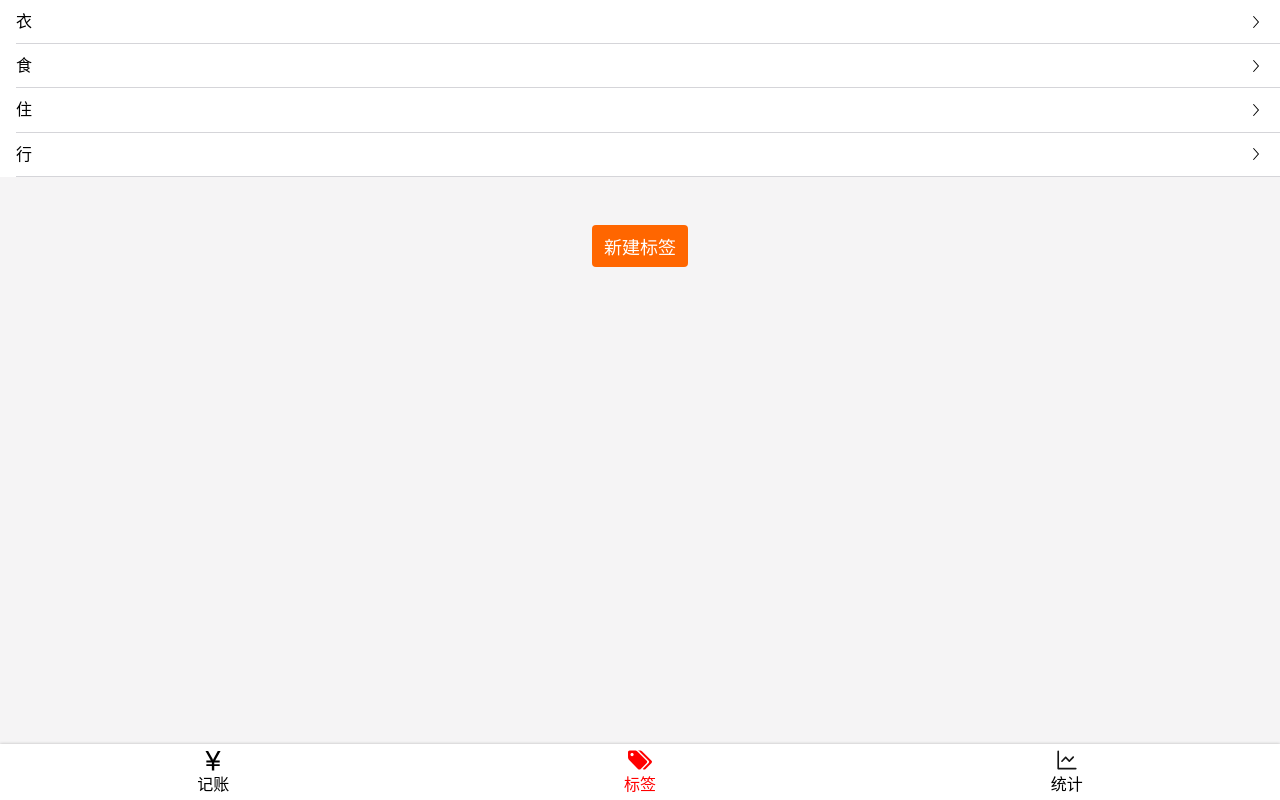
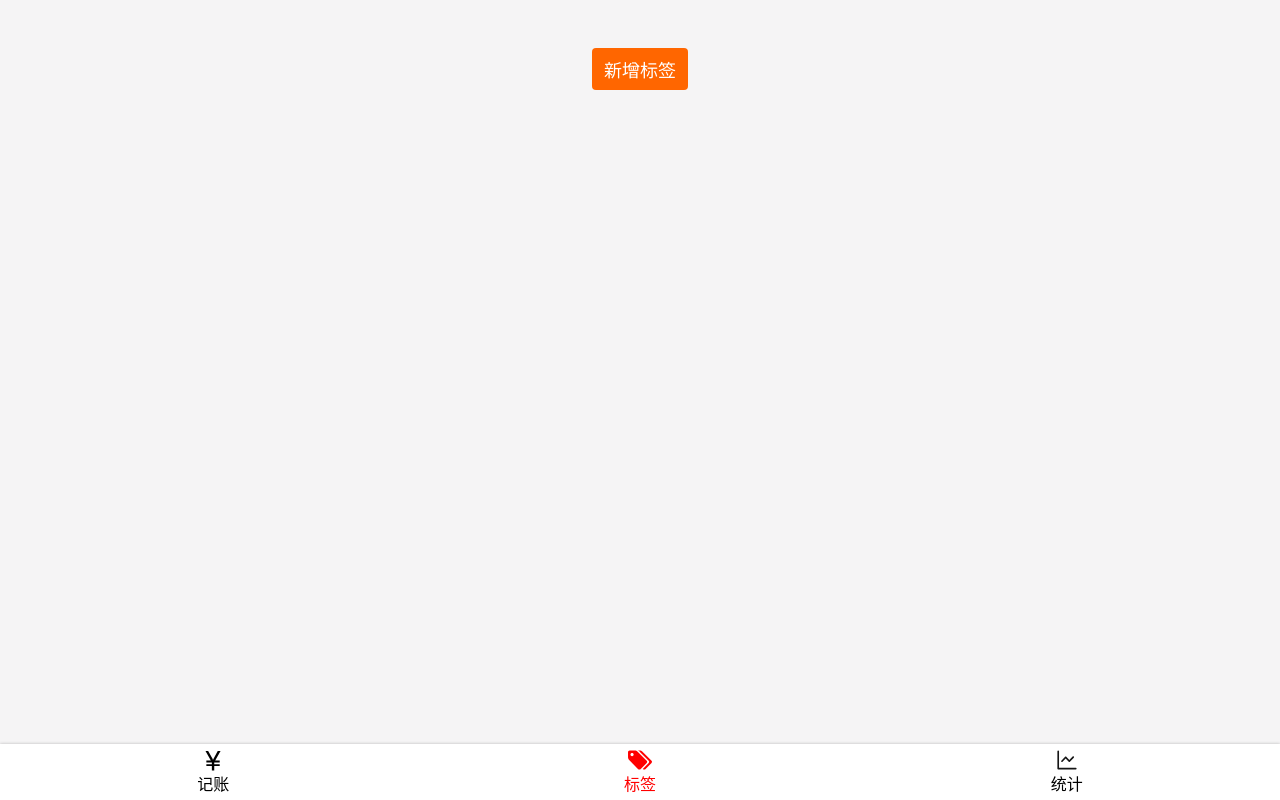
Before and after one commit to Gjc452/Drib-money-react, a React app: page /tags in a window 1280 px wide. Built offline with nearby package versions, Linux system fonts and the light colour scheme.

Commit message:
数据持久化

```diff
--- a/src/components/TagsSection.tsx
+++ b/src/components/TagsSection.tsx
@@ -1,7 +1,6 @@
 import styled from 'styled-components';
-import React, {useState} from 'react';
+import React from 'react';
 import useTags from '../useTags';
-import createId from '../lib/createId';
 
 const Wrapper = styled.section`
   background: #FFF;
@@ -32,20 +31,8 @@ type Props = {
   onChange: (selected: number[]) => void
 }
 const TagsSection: React.FC<Props> = (props) => {
-  const {tags, setTags} = useTags();
+  const {tags, addTag} = useTags();
   const selectedTagIds = props.value;
-  const onAddTag = () => {
-    const tagName = window.prompt('新标签的名称为');
-    if (tagName !== null) {
-      let tagList = tags.map(tag => tag.name);
-      if (tagList.indexOf(tagName) >= 0) {
-        window.alert('标签已存在');
-      } else {
-        setTags([...tags, {id: createId(), name: tagName}]);
-        console.log(tags);
-      }
-    }
-  };
   const onToggleTag = (tagId: number) => {
     if (selectedTagIds.indexOf(tagId) >= 0) {
       props.onChange(selectedTagIds.filter(t => t !== tagId));
@@ -60,7 +47,7 @@ const TagsSection: React.FC<Props> = (props) => {
         {tags.map(tag => <li onClick={() => {onToggleTag(tag.id);}} key={tag.id}
                              className={(getClass(tag.id))}>{tag.name}</li>)}
       </ol>
-      <button onClick={onAddTag}>新增标签</button>
+      <button onClick={addTag}>新增标签</button>
     </Wrapper>
   );
 };
--- /dev/null
+++ b/src/hooks/useUpdate.tsx
@@ -0,0 +1,14 @@
+import {useEffect, useRef} from 'react';
+
+const useUpdate = (fn: () => void, deps: any[]) => {
+  const count = useRef(0);
+  useEffect(() => {
+    count.current += 1;
+  });
+  useEffect(() => {
+    if (count.current > 1) {
+      fn();
+    }
+  }, deps);
+};
+export default useUpdate;
--- a/src/lib/createId.tsx
+++ b/src/lib/createId.tsx
@@ -1,7 +1,7 @@
 let id = JSON.parse(window.localStorage.getItem('_id') || '0');
 const createId = () => {
   id += 1;
-  // window.localStorage.setItem('_id', JSON.stringify(id));
+  window.localStorage.setItem('_id', JSON.stringify(id));
   return id;
 };
 export default createId;
--- a/src/useTags.tsx
+++ b/src/useTags.tsx
@@ -1,15 +1,28 @@
-import {useState} from 'react';
+import {useEffect, useRef, useState} from 'react';
 import createId from './lib/createId';
+import useUpdate from './hooks/useUpdate';
 
-const defaultTags = [
-  {id: createId(), name: '衣'},
-  {id: createId(), name: '食'},
-  {id: createId(), name: '住'},
-  {id: createId(), name: '行'}
-];
 const useTags = () => {
-  const [tags, setTags] = useState<{ id: number; name: string }[]>(defaultTags);
+  const [tags, setTags] = useState<{ id: number; name: string }[]>([]);
+  useEffect(() => {
+    setTags(JSON.parse(window.localStorage.getItem('tags') || '[]'));
+  }, []);
+  useUpdate(() => {
+    window.localStorage.setItem('tags', JSON.stringify(tags));
+  }, [tags]);
   const findTag = (id: number) => tags.filter(tag => tag.id === id)[0];
+  const addTag = () => {
+    const tagName = window.prompt('新标签的名称为');
+    if (tagName !== null) {
+      let tagList = tags.map(tag => tag.name);
+      if (tagList.indexOf(tagName) >= 0) {
+        window.alert('标签已存在');
+      } else {
+        setTags([...tags, {id: createId(), name: tagName}]);
+        console.log(tags);
+      }
+    }
+  };
   const findTagIndex = (id: number) => {
     let result = -1;
     for (let i = 0; i < tags.length; i++) {
@@ -26,6 +39,6 @@ const useTags = () => {
     setTags(tags.filter(tag => tag.id !== id));
     window.history.back();
   };
-  return {tags: tags, setTags, findTag, findTagIndex, updateTag, deleteTag};
+  return {tags: tags, setTags, findTag, findTagIndex, updateTag, deleteTag, addTag};
 };
 export default useTags;
--- a/src/views/Tags.tsx
+++ b/src/views/Tags.tsx
@@ -32,7 +32,7 @@ const Center = styled.div`
 
 
 function Tags() {
-  const {tags} = useTags();
+  const {tags, addTag} = useTags();
   return (
     <Layout>
       <TabList>
@@ -48,7 +48,7 @@ function Tags() {
         <Space/>
         <Space/>
         <Space/>
-        <Button>新建标签</Button>
+        <Button onClick={addTag}>新增标签</Button>
       </Center>
     </Layout>
   );
```
